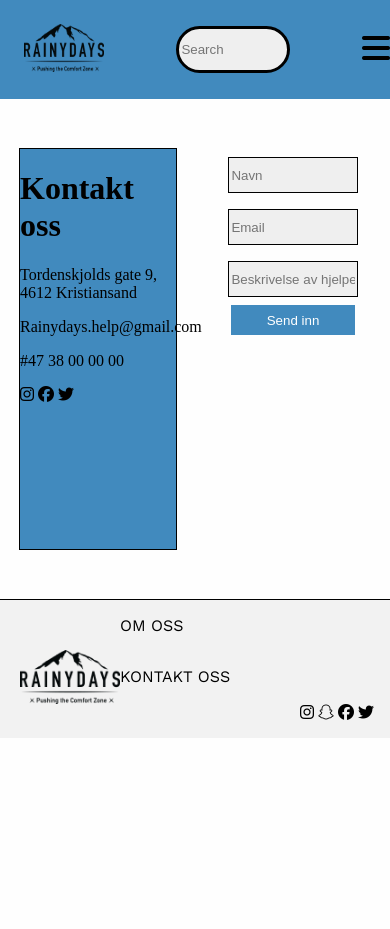
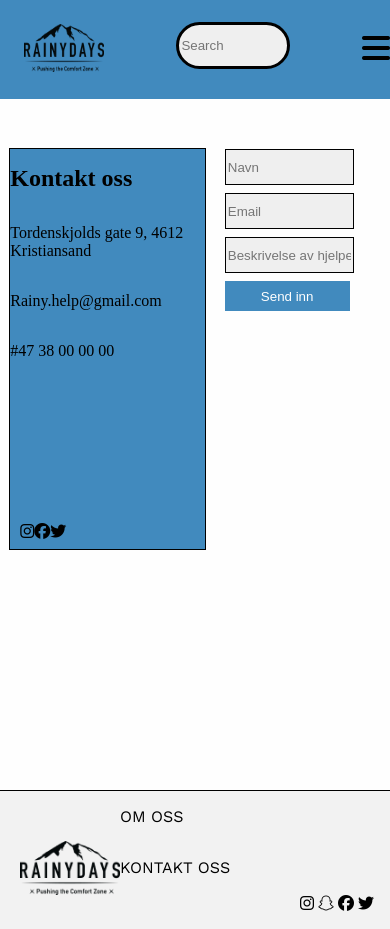
Before and after one commit to SanderVik/Course-assignment-Netlify, a plain HTML site: page contact.html in a window 390 px wide. Before the commit the page ends 844 px from the top, so only its background shows below. Drawn offline with nearby package versions, Linux system fonts and the light colour scheme.

Commit message:
first commit

```diff
--- a/about.css
+++ b/about.css
@@ -68,7 +68,7 @@ nav{
     display: flex;
     justify-content: space-around   ;
     flex-wrap: wrap;
-    margin-top: 2rem;
+    margin-top: 1.5rem;
 
 }
 
@@ -140,6 +140,7 @@ footer {
     flex-wrap: wrap;
     font-size: 1rem;
     font-family: 'Work Sans', sans-serif;
+    margin-bottom: 1rem;
 }
 
 .icons {
--- a/buypage.css
+++ b/buypage.css
@@ -146,10 +146,14 @@ h1 {
 
 }
 
+.white {
+    height: 200px;
+}
+
 button {
     width: 61%;
     height: 50px;
-    margin: 1rem 0 1rem 0;
+    margin: 3rem 0 1rem 0;
     background-color: #418ABE;
     color: #FFF;
     font-family: 'Work Sans', sans-serif;
--- a/checkout.css
+++ b/checkout.css
@@ -43,6 +43,7 @@ nav{
     text-decoration: none;
     padding: 0.5rem 0.5rem;
     display: block;
+    font-family: 'Work Sans', sans-serif;
 }
 
 .search-bar {
@@ -62,12 +63,23 @@ nav{
 
 }
 
+p {
+    font-family: 'Work Sans', sans-serif;
+}
+
 .main-content {
     display: flex;
 }
 
 h1 {
     margin-left: 0.5rem;
+    font-size: 2rem;
+    font-family: 'Work Sans', sans-serif;
+}
+
+h2 {
+    margin-left: 0.5rem;
+    font-family: 'Work Sans', sans-serif;
 }
 
 .left-content {
@@ -106,6 +118,7 @@ button{
     width: 94%;
     margin:0 0 2rem 0.5rem;
     font-family: 'Work Sans', sans-serif;
+    height: 55px;
 }
 
 .right-content {
@@ -211,13 +224,16 @@ footer {
         display: inline-block;
     }
 
-    h1 {
-        font-size: 3rem;
-    }
+
 }
 
 @media (max-width:500px) {
     h1 {
+        font-size: 1rem;
+        margin-left: 0.5rem;
+    }
+
+    h2 {
         font-size: 1rem;
         margin-left: 0.5rem;
     }
@@ -228,13 +244,9 @@ footer {
     }
 
     .bottom-text p {
-        font-size: 0.7rem;
+        font-size: 0.9rem;
 
     }
-
-    /* .first-layer p {
-        font-size: 0.5rem;
-    } */
 
     .second-layer {
         display: flex;
--- a/complete.css
+++ b/complete.css
@@ -43,6 +43,7 @@ nav{
     text-decoration: none;
     padding: 0.5rem 0.5rem;
     display: block;
+    font-family: 'Work Sans', sans-serif;
 }
 
 .search-bar {
@@ -107,7 +108,7 @@ h1 {
 .close-button {
     display: flex;
     justify-content: center;
-    margin: 3rem 0 3rem 0;
+    margin: 3rem 0 3.7rem 0;
 }
 
 button {
--- a/contact.css
+++ b/contact.css
@@ -71,10 +71,13 @@ nav{
 }
 
 .left-content {
-    width: 40%;
+    width: 50%;
     height: 400px;
     background-color: #418ABE;
     border: 1px solid black;
+    display: flex;
+    flex-direction: column;
+    justify-content: space-between;
 }
 
 .right-content {
@@ -82,11 +85,21 @@ nav{
     height: 400px;
     display: flex;
     flex-direction: column;
-    align-items: center;
+}
+
+.container {
+    display: flex;
+    flex-direction: column;
+}
+
+.left-icons {
+    width: 20%;
+    display: flex;
+    padding: 10px;
 }
 
 input {
-    margin: 0.5rem;
+    margin-bottom: 0.5rem;
     background-color: #EFEFEF;
     border: 0.5px solid black;
     height: 2rem;
@@ -100,6 +113,10 @@ button {
     width: 80%;
     height: 30px;
     padding: 0;
+}
+
+.white {
+    height: 191px;
 }
 
 footer {
@@ -151,3 +168,10 @@ footer {
     }
 
 }
+
+
+@media (max-width: 400px) {
+    h1 {
+        font-size: 1.5em;
+    }
+}
--- a/contact.html
+++ b/contact.html
@@ -41,13 +41,17 @@
     <main>
       <div class="main-content">
         <div class="left-content">
+          <div class="container">
             <h1>Kontakt oss</h1>
             <p>Tordenskjolds gate 9, 4612 Kristiansand</p>
-          <p>Rainydays.help@gmail.com</p>
+            <p>Rainy.help@gmail.com</p>
             <p>#47 38 00 00 00</p>
+          </div>
+          <div class="left-icons">
             <i class="fa-brands fa-instagram"></i>
             <i class="fa-brands fa-facebook"></i>
             <i class="fa-brands fa-twitter"></i>
+          </div>
         </div>
         <div class="right-content">
           <input type="text" name="" id="navn" placeholder="Navn" />
@@ -61,6 +65,7 @@
           <button>Send inn</button>
         </div>
       </div>
+      <div class="white"></div>
     </main>
     <footer>
       <div class="footer-main">
```
Also changed, not shown: buypage.html (+4 -4 lines), checkout.html (+2 -2 lines). Lines whose indentation alone changed are shown as unchanged.
